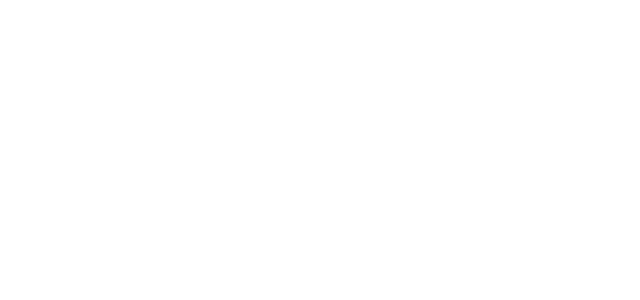
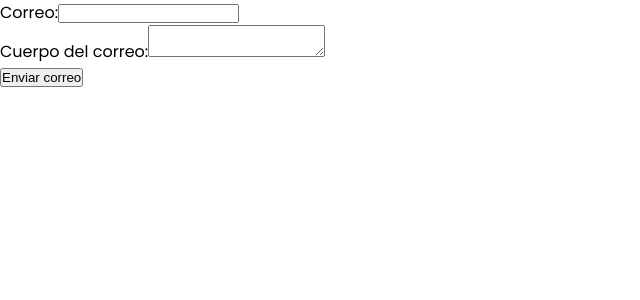
Before and after one commit to jafthecamargo/bluter, a React (Create React App) app: page /correo in a window 1280 px wide. Before the commit this address had no page. Shown: the top 300 px of the page, without its empty margins (0-640 px from the left). Built offline with nearby package versions, Linux system fonts and the light colour scheme.

Commit message:
cree el componente correo

```diff
--- /dev/null
+++ b/src/Correo.js
@@ -0,0 +1,43 @@
+import React, {useState} from "react";
+
+function Correo() {
+
+  const [correo, setCorreo] = useState('')
+
+  return (
+    <>
+      <form onSubmit={()=>{
+        alert('Correo enviado')
+      }}>
+        <div>
+          <label>
+            Correo:
+            <input
+              type="email"
+              onChange={(e) => {
+                console.log(e.target.value);
+              }}
+            />
+          </label>
+        </div>
+
+        <div>
+          <label>
+            Cuerpo del correo:
+            <textarea
+              onChange={(e) => {
+                console.log(e.target.value);
+              }}
+            />
+          </label>
+        </div>
+
+        <div>
+          <button>Enviar correo</button>
+        </div>
+      </form>
+    </>
+  );
+}
+
+export default Correo;
--- a/src/index.js
+++ b/src/index.js
@@ -7,6 +7,7 @@
 import SignIn from './SignIn';
 import Formulario from "./Formulario";
 import Principal from "./Principal";
+import Correo from './Correo'
 
 const root = ReactDOM.createRoot(document.getElementById('root'));
 root.render(
@@ -18,6 +19,7 @@
           <Route path='signin' element={<SignIn />} />
           <Route path='informe' element={<Principal />} />
           <Route path='formulario' element={<Formulario />} />
+          <Route path='correo' element={<Correo/>}/>
       </Routes>
   </BrowserRouter>
 );
```
